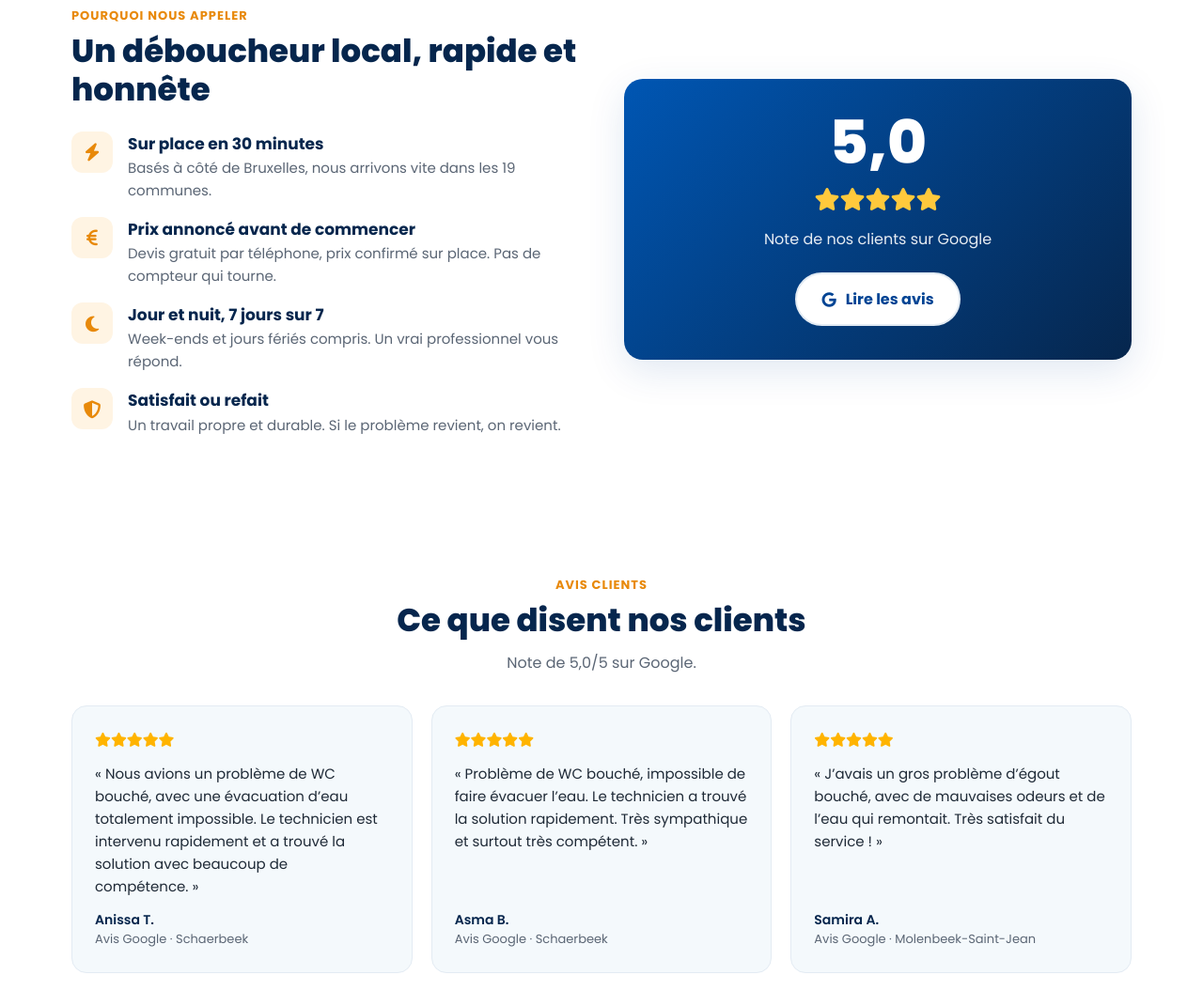
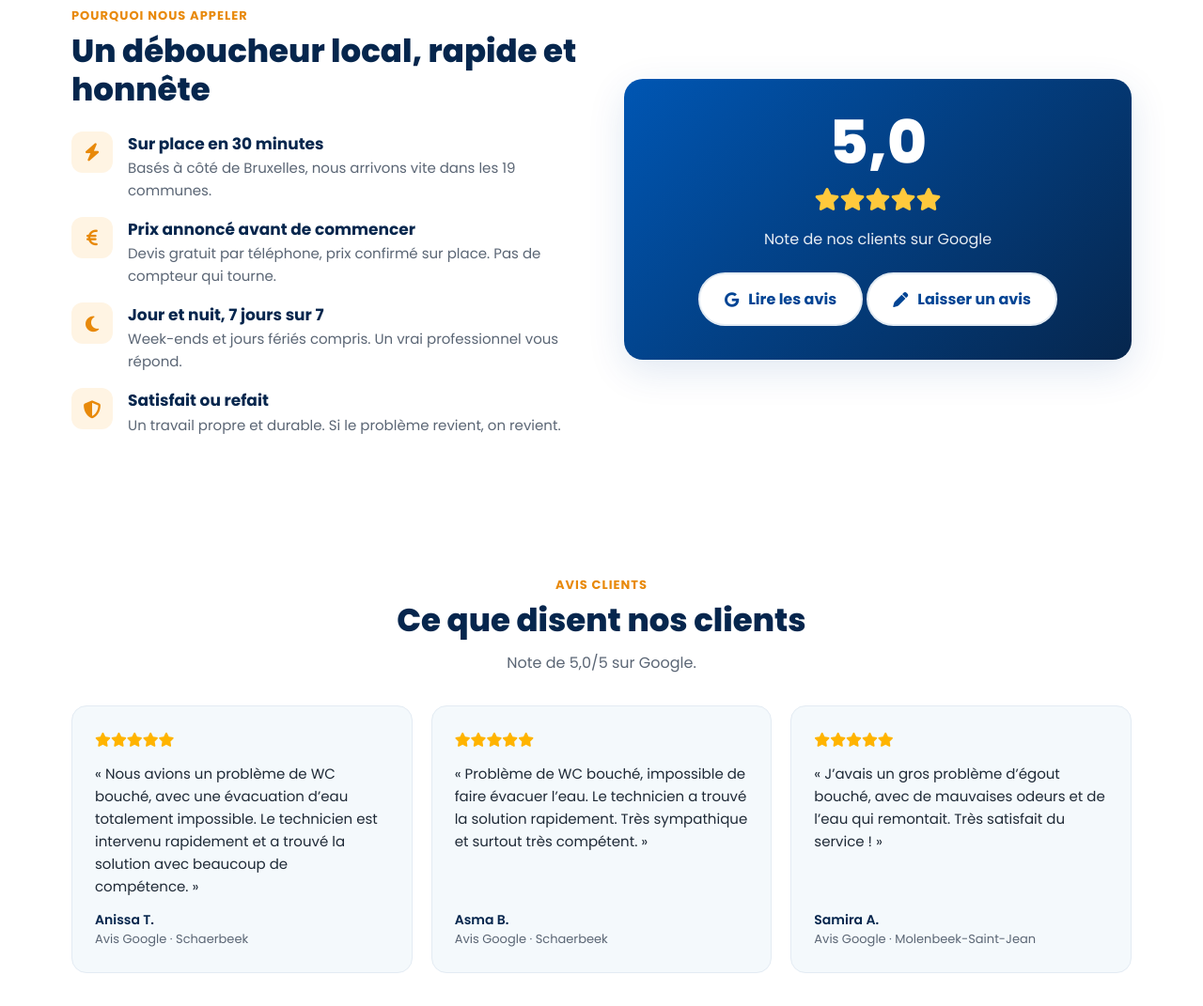
Before and after one commit to younesdegat-boop/degatsdeseaux-site, a plain HTML site: page index.html in a window 1280 px wide. Shown: the part 2314-3385 px from the top of the page at 94% size. Drawn offline with Linux system fonts and the light colour scheme; a script that the page names is missing.

Commit message:
Bouton Laisser un avis à côté de Lire les avis

```diff
--- a/index.html
+++ b/index.html
@@ -401,7 +401,7 @@
         <div class="score">5,0</div>
         <div class="stars"><i class="fas fa-star"></i><i class="fas fa-star"></i><i class="fas fa-star"></i><i class="fas fa-star"></i><i class="fas fa-star"></i></div>
         <p>Note de nos clients sur Google</p>
-        <a class="btn btn-ghost" href="https://search.google.com/local/reviews?placeid=ChIJ7YXwEdPTJKARqcz-Q3H1JvY" target="_blank" rel="noopener"><i class="fab fa-google"></i> Lire les avis</a>
+        <a class="btn btn-ghost" href="https://search.google.com/local/reviews?placeid=ChIJ7YXwEdPTJKARqcz-Q3H1JvY" target="_blank" rel="noopener"><i class="fab fa-google"></i> Lire les avis</a> <a class="btn btn-ghost" style="margin-top:10px" href="https://search.google.com/local/writereview?placeid=ChIJ7YXwEdPTJKARqcz-Q3H1JvY" target="_blank" rel="noopener"><i class="fas fa-pen"></i> Laisser un avis</a>
       </div>
     </div>
   </section>
```
